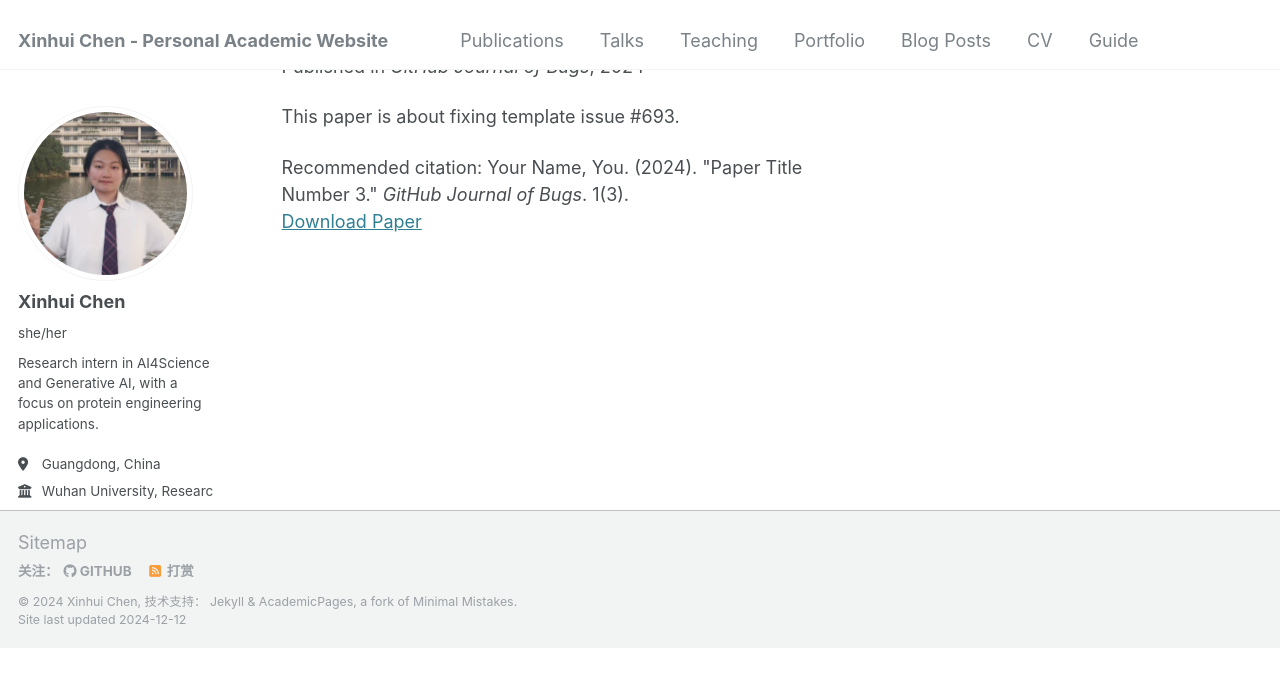
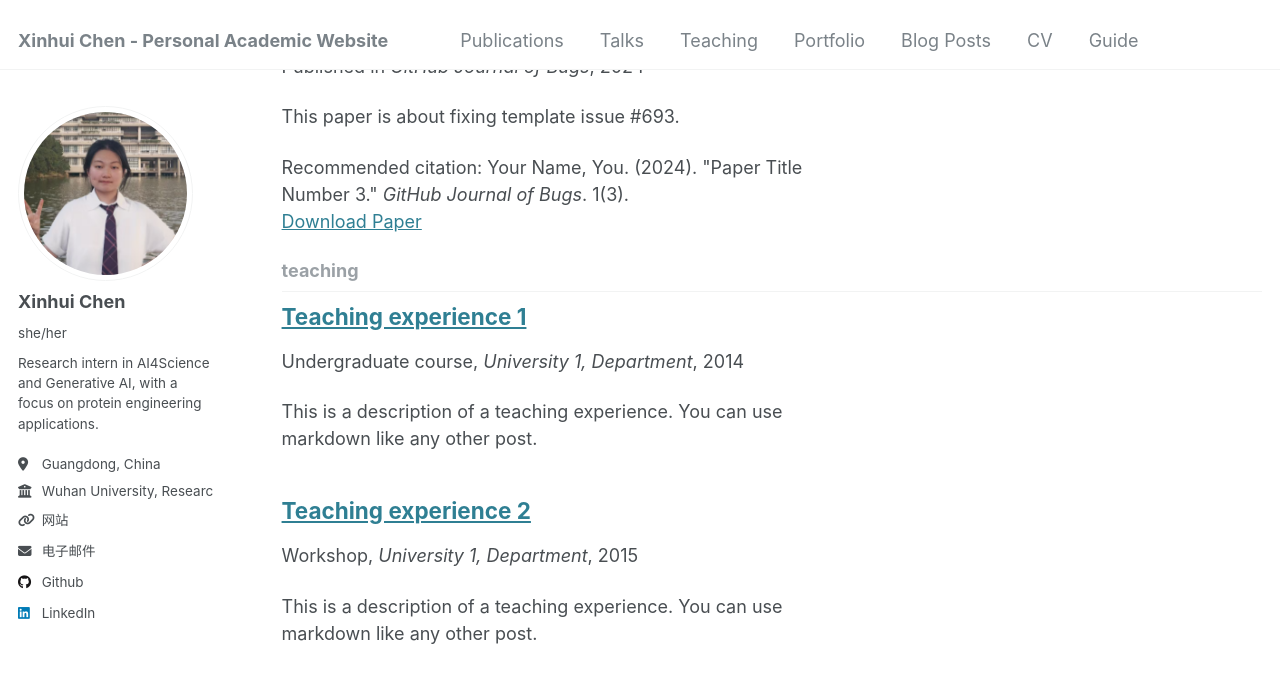
Before and after one commit to XinhuiChen-02/XinhuiChen-02.github.io, a Jekyll site: the page built from _pages/collection-archive.html, in a window 1280 px wide and 900 px high, scrolled down 2049 px. Shown: the top 687 px of the window. Built offline with Jekyll 4.4.1, drawn with Linux system fonts in a browser that asks for light colours; before the commit the page ends 2697 px from its top, so only the background shows below that; part of the change alters nothing that is shown.

Commit message:
Update _config.yml

```diff
--- a/_config.yml
+++ b/_config.yml
@@ -213,9 +213,9 @@ kramdown:
 
 # These settings control the types of collections used by the template
 collections:
-  # teaching:
-    # output: false
-    # permalink: /:collection/:path/
+  teaching:
+    output: true
+    permalink: /:collection/:path/
   publications:
     output: true
     permalink: /:collection/:path/
```
